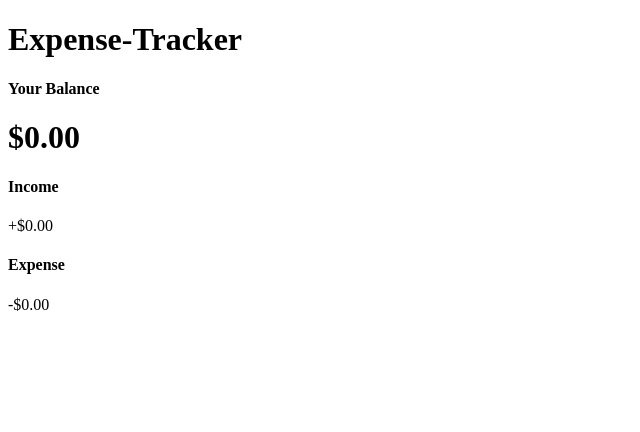
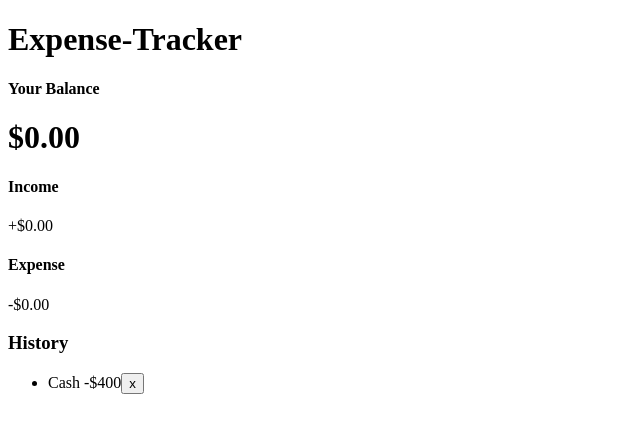
Before and after one commit to dhawalbisht/Expense-Tracker, a React (Vite) app: page / in a window 1280 px wide. Shown: the top 432 px of the page, without its empty margins (0-640 px from the left). Built offline with nearby package versions, Linux system fonts and the light colour scheme.

Commit message:
Transaction list

```diff
--- a/src/App.jsx
+++ b/src/App.jsx
@@ -2,6 +2,7 @@ import React from 'react'
 import Header from './components/Header'
 import Balance from './components/Balance'
 import IncomeExpenses from './components/IncomeExpenses'
+import TransactionlList from './components/TransactionList'
 
 
 function App() {
@@ -12,6 +13,7 @@ function App() {
       <div className='container'>
         <Balance />
         <IncomeExpenses />
+        <TransactionlList />
       </div>
     </div >
   )
--- /dev/null
+++ b/src/components/TransactionList.jsx
@@ -0,0 +1,16 @@
+import React from 'react'
+
+const TransactionlList = () => {
+    return (
+        <>
+            <h3>History</h3>
+            <ul id="list" className="list">
+                <li className="minus">
+                    Cash <span>-$400</span><button className="delete-btn">x</button>
+                </li>
+            </ul>
+        </>
+    )
+}
+
+export default TransactionlList
```
